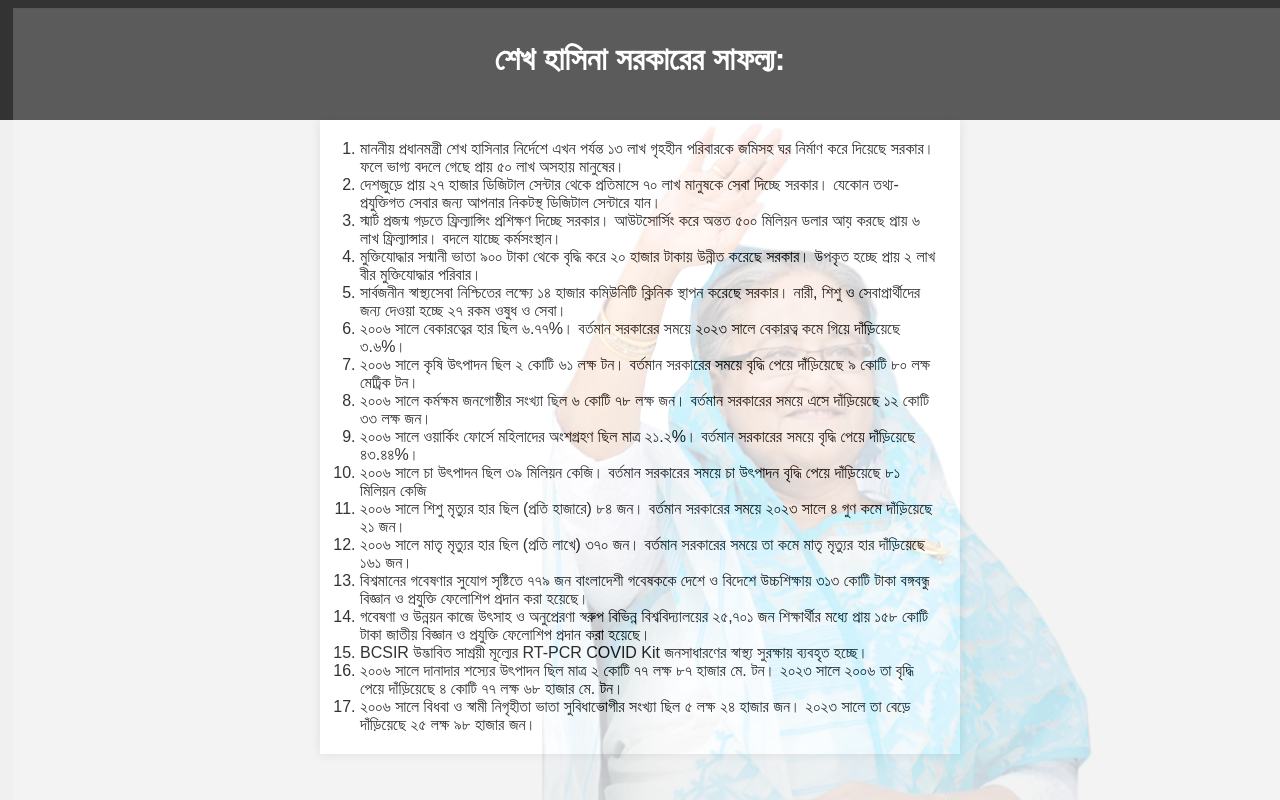
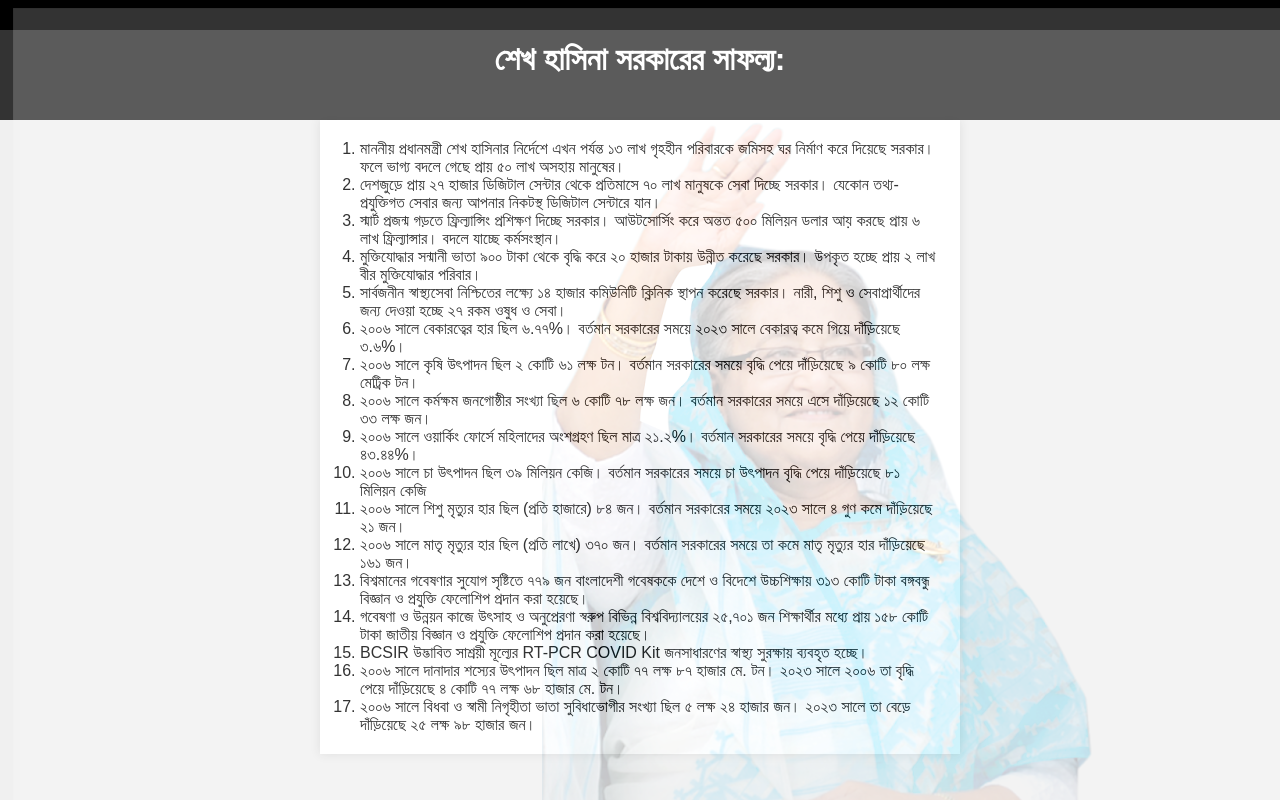
Before and after one commit to Niaz-00/sheikhhasina_gg, a plain HTML site: page index.html in a window 1280 px wide. Drawn offline with Linux system fonts and the light colour scheme.

Commit message:
Update styles.css

```diff
--- a/styles.css
+++ b/styles.css
@@ -37,3 +37,29 @@ ol {
 	top: 1%;
     z-index: 1000; /* Ensure the watermark appears above other content */
 }
+/* Add these styles to your existing CSS file */
+#moving-text-container {
+    position: fixed;
+    top: 0;
+    left: 0;
+    width: 100%;
+    height: 30px; /* Adjust the height as needed */
+    background-color: #000; /* Background color of the moving text container */
+    color: #fff; /* Text color */
+    overflow: hidden;
+}
+
+#moving-text {
+    display: inline-block;
+    white-space: nowrap;
+    animation: typing 5s steps(40) infinite;
+}
+
+@keyframes typing {
+    0% {
+        width: 0;
+    }
+    100% {
+        width: 100%;
+    }
+}
```
